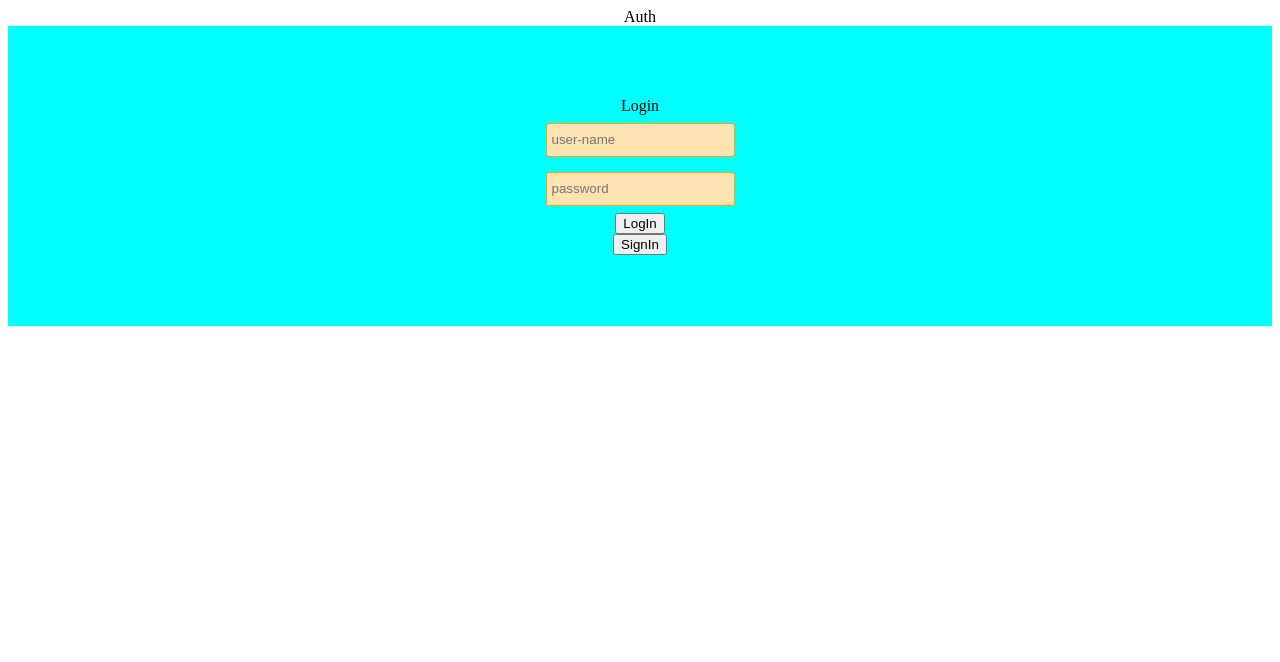
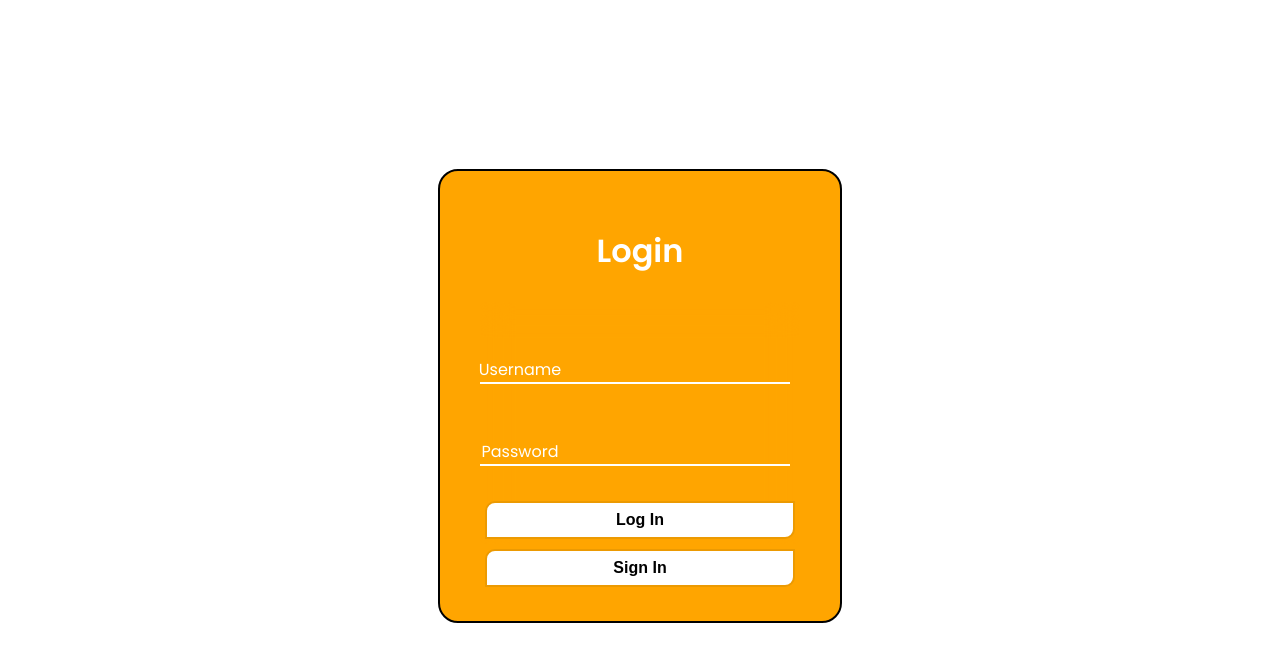
Before and after one commit to mrtSahin/react-projects, a React (Create React App) app in the folder georgerr-martin-project/: page /auth/ in a window 1280 px wide. Shown: the top 662 px of the page. Built offline with nearby package versions, Linux system fonts and the light colour scheme.

Commit message:
added login and signin css

```diff
--- a/georgerr-martin-project/src/App.css
+++ b/georgerr-martin-project/src/App.css
@@ -1,38 +1,26 @@
-.App {
-  text-align: center;
+@import url('https://fonts.googleapis.com/css2?family=Poppins:wght@200;300;400;500;600&display=swap');
+
+html{
+  width: 100%;
+  height: 100%;
+}
+#root{
+  width: 100%;
+  height: 100%;
 }
 
-.App-logo {
-  height: 40vmin;
-  pointer-events: none;
+.App {
+  font-family: 'Poppins', sans-serif;
+  text-align: center;
+  width: 100%;
+  height: 97vh;
 }
 
-@media (prefers-reduced-motion: no-preference) {
-  .App-logo {
-    animation: App-logo-spin infinite 20s linear;
-  }
+.auth {
+  width: 100%;
+  height: 100%;
+  margin-bottom: 0;
+  display: flex;
+  justify-content: center;
+  align-items: center;
 }
-
-.App-header {
-  background-color: #282c34;
-  min-height: 100vh;
-  display: flex;
-  flex-direction: column;
-  align-items: center;
-  justify-content: center;
-  font-size: calc(10px + 2vmin);
-  color: white;
-}
-
-.App-link {
-  color: #61dafb;
-}
-
-@keyframes App-logo-spin {
-  from {
-    transform: rotate(0deg);
-  }
-  to {
-    transform: rotate(360deg);
-  }
-}
--- a/georgerr-martin-project/src/layouts/Auth.js
+++ b/georgerr-martin-project/src/layouts/Auth.js
@@ -3,7 +3,7 @@ import { Outlet } from 'react-router-dom'
 
 function Auth() {
     return (
-        <div>Auth
+        <div className='auth'>
             <Outlet />
         </div>
     )
--- a/georgerr-martin-project/src/pages/auth/Login/Login.js
+++ b/georgerr-martin-project/src/pages/auth/Login/Login.js
@@ -28,7 +28,7 @@ function Login() {
                 navigate('/')
             }
         } else {
-            bag.setErrors({ userName: "Böyle bir kullanıcı yok" })
+            bag.setErrors({ userName: "Geçersiz kullanıcı adı" })
         }
     }
 
@@ -45,20 +45,22 @@ function Login() {
     })
 
     return (
-        <div className='Login'>
-            Login
-            <form onSubmit={handleSubmit}>
-                <div>
-                    <input name='userName' id='userName' placeholder='user-name' type={'username'} onChange={handleChange} onBlur={handleBlur} />
-                    {errors.userName && touched.userName && (<div>{errors.userName}</div>)}
+        <div className='login-and-signin'>
+            <h2>Login</h2>
+            <form className='form-box' onSubmit={handleSubmit}>
+                <div className='inputBox'>
+                    <input name='userName' id='userName' type={'username'} onChange={handleChange} onBlur={handleBlur} autoComplete='off' required spellcheck="false" />
+                    <label htmlFor='userName'>Username</label>
+                    {errors.userName && touched.userName && (<div className='error'>{errors.userName}</div>)}
                 </div>
-                <div>
-                    <input name='password' id='password' placeholder='password' type={'password'} onChange={handleChange} onBlur={handleBlur} autoComplete='on' />
-                    {errors.password && touched.password && (<div>{errors.password}</div>)}
+                <div className='inputBox'>
+                    <input name='password' id='password' type={'password'} onChange={handleChange} onBlur={handleBlur} autoComplete='on' required />
+                    <label htmlFor='userName'>Password</label>
+                    {errors.password && touched.password && (<div className='error'>{errors.password}</div>)}
                 </div>
-                <button type='submit' >LogIn</button>
+                <button type='submit' >Log In</button>
             </form>
-            <button onClick={() => { navigate('/auth/signin') }}>SignIn</button>
+            <button onClick={() => { navigate('/auth/signin') }}>Sign In</button>
         </div>
     )
 }
--- a/georgerr-martin-project/src/pages/auth/SignIn/SignIn.js
+++ b/georgerr-martin-project/src/pages/auth/SignIn/SignIn.js
@@ -43,41 +43,47 @@ export default function SingIn() {
   })
 
   return (
-    <div className='SignIn'>SingIn
+    <div className='login-and-signin' style={{height:'700px'}}>
+      <h2>SignIn</h2>
 
-      <form className='form-container' onSubmit={handleSubmit}>
+      <form className='form-box' onSubmit={handleSubmit}>
         {/**        <input name='userName' placeholder='user-name' type={'text'} onChange={e => { setNewUserInfo({ ...newUserInfo, ...{ userName: e.target.value } }) }} /> */}
-        <div>
-          <input name='userName' placeholder='user-name' type={'text'} onChange={handleChange('userName')} onBlur={handleBlur} />
-          {errors.userName && touched.userName && <div>{errors.userName}</div>}
+        <div className='inputBox'>
+          <input name='userName' type={'text'} autoComplete='off' onChange={handleChange('userName')} onBlur={handleBlur} required spellcheck="false" />
+          <label htmlFor='userName'>Username</label>
+          {errors.userName && touched.userName && <div className='error'>{errors.userName}</div>}
+        </div>
+
+        <div className='inputBox'>
+          <input name='password' type={'password'} autoComplete="on" onChange={handleChange('password')} onBlur={handleBlur} required />
+          <label htmlFor='password'>Password</label>
+          {errors.password && touched.password && <div className='error'>{errors.password}</div>}
+        </div>
+
+        <div className='inputBox'>
+          <input name='passwordValidation' type={'password'} autoComplete="on" onChange={handleChange('passwordValidation')} onBlur={handleBlur} required />
+          <label htmlFor='passwordValidation'>Validation</label>
+          {errors.passwordValidation && touched.passwordValidation && <div className='error'>{errors.passwordValidation}</div>}
+        </div>
+
+        <div className='inputBox'>
+          <input name='name' type={'text'} autoComplete='off' onChange={handleChange('name')} onBlur={handleBlur} required spellcheck="false" />
+          <label htmlFor='name'>Name</label>
+          {errors.name && touched.name && <div className='error'>{errors.name}</div>}
+        </div>
+
+        <div className='inputBox'>
+          <input name='surName' type={'text'} autoComplete='off' onChange={handleChange('surName')} onBlur={handleBlur} required spellcheck="false" />
+          <label htmlFor='surName'>Surname</label>
+          {errors.surName && touched.surName && <div className='error'>{errors.surName}</div>}
         </div>
 
         <div>
-          <input name='password' placeholder='password' type={'password'} autoComplete="on" onChange={handleChange('password')} onBlur={handleBlur} />
-          {errors.password && touched.password && <div>{errors.password}</div>}
-        </div>
-
-        <div>
-          <input name='passwordValidation' placeholder='passwordValidation' type={'password'} autoComplete="on" onChange={handleChange('passwordValidation')} onBlur={handleBlur} />
-          {errors.passwordValidation && touched.passwordValidation && <div>{errors.passwordValidation}</div>}
-        </div>
-
-        <div>
-          <input name='name' placeholder='name' type={'text'} onChange={handleChange('name')} onBlur={handleBlur} />
-          {errors.name && touched.name && <div>{errors.name}</div>}
-        </div>
-
-        <div>
-          <input name='surName' placeholder='surname' type={'text'} onChange={handleChange('surName')} onBlur={handleBlur} />
-          {errors.surName && touched.surName && <div>{errors.surName}</div>}
-        </div>
-
-        <div>
-          <button onSubmit={handleSubmit} type='submit' >SignIn</button>
+          <button onSubmit={handleSubmit} type='submit' >Sign In</button>
         </div>
       </form>
 
-      <button onClick={() => { navigate('/auth') }}>LogIn</button>
+      <button onClick={() => { navigate('/auth') }}>Log In</button>
 
     </div>
   )
--- a/georgerr-martin-project/src/pages/auth/styles/styles.css
+++ b/georgerr-martin-project/src/pages/auth/styles/styles.css
@@ -1,34 +1,73 @@
-.Login {
+.login-and-signin {
   display: flex;
   flex-direction: column;
-  height: 300px;
+  position: relative;
+  margin: 0 auto;
+  height: 450px;
+  width: 400px;
   justify-content: center;
   align-items: center;
-  background-color: aqua;
+  background-color: orange;
+  border: 2px solid black;
+  border-radius: 20px;
 }
-
-.SignIn {
-  display: flex;
-  flex-direction: column;
-  height: 500px;
-  justify-content: center;
-  align-items: center;
-  background-color: aqua;
+.login-and-signin h2 {
+  font-size: 2em;
+  color: white;
+  margin: 0 a;
 }
-
-input {
-  border: 1px solid orange;
-  border-radius: 3px;
-  height: 22px;
-  margin: 7.5px;
-  padding: 5px;
-  background-color: rgb(253, 227, 178);
+.login-and-signin button {
+  cursor: pointer;
+  width: 310px;
+  padding: 8px;
+  margin: 5px;
+  border: 2px solid rgb(236, 154, 2);
+  border-radius: 10px 0 10px 0;
+  background-color: white;
+  font-size: 1em;
+  font-weight: 600;
 }
-
-input:focus {
-  background-color: white;
+.login-and-signin button:hover {
+  color: white;
+  border-color: white;
+  background-color: rgb(250, 89, 25);
+  transition: background-color 0.3s ease, border-color 0.3s ease;
+}
+.login-and-signin .form-box {
+  -webkit-backdrop-filter: blur(15px);
+          backdrop-filter: blur(15px);
+}
+.login-and-signin .form-box .inputBox {
+  position: relative;
+  margin: 30px 0;
+  width: 310px;
+  border-bottom: 2px solid #fff;
+}
+.login-and-signin .form-box .inputBox label {
+  position: absolute;
+  top: 50%;
+  left: 40px;
+  transform: translate(-50%);
+  color: #fff;
+  font-size: 1em;
+  pointer-events: none;
+  transition: 0.3s top ease-out;
+}
+.login-and-signin .form-box .inputBox input {
+  width: 100%;
+  height: 50px;
+  background-color: transparent;
+  border: none;
   outline: none;
-  transition: background-color 0.2s;
+  font-size: 1em;
+  padding: 0px 35px 0 5px;
+  color: #fff;
+  transition: 0.5s;
 }
-
-/*# sourceMappingURL=styles.css.map */
+.login-and-signin .form-box .inputBox input:focus ~ label,
+.login-and-signin .form-box .inputBox input:valid ~ label {
+  top: -10px;
+}
+.login-and-signin .form-box .inputBox .error {
+  position: absolute;
+}/*# sourceMappingURL=styles.css.map */
--- a/georgerr-martin-project/src/pages/auth/styles/styles.scss
+++ b/georgerr-martin-project/src/pages/auth/styles/styles.scss
@@ -1,31 +1,85 @@
-.Login{
+.login-and-signin {
     display: flex;
     flex-direction: column;
-    height:300px ;
+    position: relative;
+    margin: 0 auto;
+    height: 450px;
+    width: 400px;
     justify-content: center;
     align-items: center;
-    background-color: aqua;
+    background-color: orange;
+    border: 2px solid black;
+    border-radius: 20px;
+
+    h2 {
+        font-size: 2em;
+        color: white;
+        margin: 0 a;
     }
 
-.SignIn{
-    display: flex;
-    flex-direction: column;
-    height:500px ;
-    justify-content: center;
-    align-items: center;
-    background-color: aqua;
+    button {
+        cursor: pointer;
+        width: 310px;
+        padding: 8px;
+        margin: 5px;
+        border: 2px solid rgb(236, 154, 2);
+        border-radius: 10px 0 10px 0;
+        background-color: white;
+        font-size: 1em;
+        font-weight: 600;
+
     }
 
-input{
-    border: 1px solid orange;
-    border-radius: 3px;
-    height: 22px;
-    margin: 7.5px;
-    padding:5px;
-    background-color: rgb(253, 227, 178);
+    button:hover {
+        color: white;
+        border-color: white;
+        background-color: rgb(250, 89, 25);
+        transition: background-color .3s ease, border-color .3s ease;
     }
-input:focus{
-    background-color: white;
+
+    .form-box {
+        backdrop-filter: blur(15px);
+
+        .inputBox {
+            position: relative;
+            margin: 30px 0;
+            width: 310px;
+            border-bottom: 2px solid #fff;
+
+            label {
+                position: absolute;
+                top: 50%;
+                left: 40px;
+                transform: translate(-50%);
+                color: #fff;
+                font-size: 1em;
+                pointer-events: none;
+                transition: .3s top ease-out;
+
+            }
+
+            input {
+                width: 100%;
+                height: 50px;
+                background-color: transparent;
+                border: none;
                 outline: none;
-    transition: background-color .2s ;
+                font-size: 1em;
+                padding: 0px 35px 0 5px;
+                color: #fff;
+                transition: .5s;
             }
+
+            input:focus~label,
+            input:valid~label {
+                top: -10px;
+            }
+
+            .error {
+                position: absolute;
+            }
+        }
+    }
+
+
+}
```
Also changed, not shown: 1 other file (tests, documents, lock files or other folders). Lines whose indentation alone changed are shown as unchanged.
